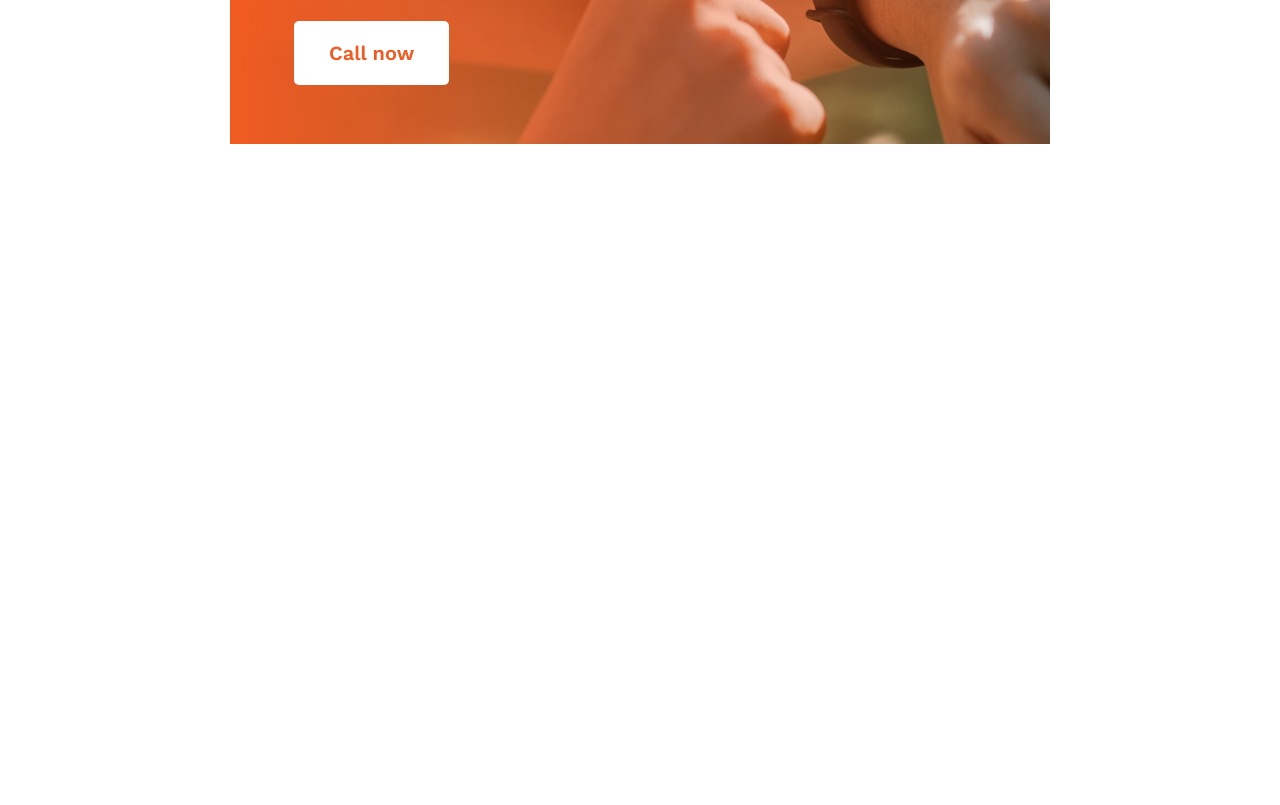
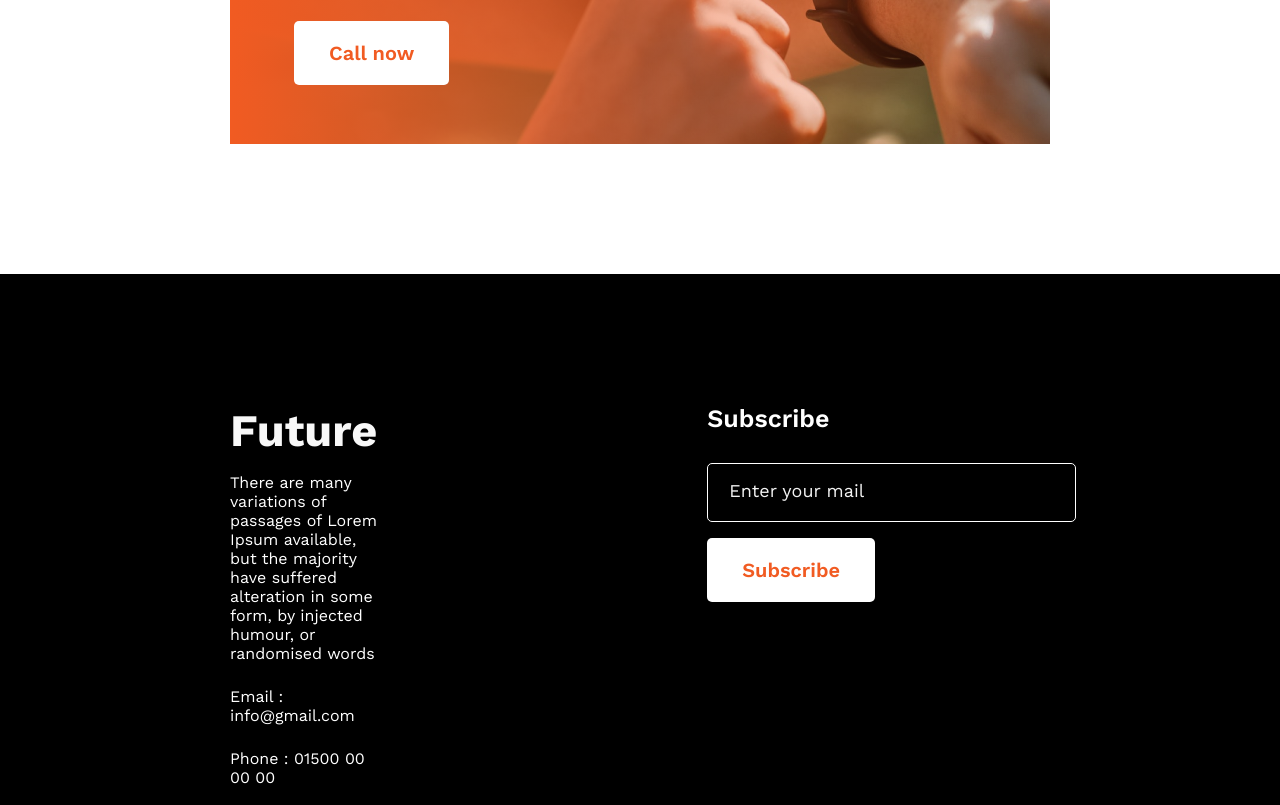
Before and after one commit to nisakib07/new-year-new-me-practice, a plain HTML site: page index.html in a window 1280 px wide. Shown: the part 2269-3074 px from the top of the page. Before the commit the page ends 2543 px from the top, so only its background shows below. Drawn offline with nearby package versions, Linux system fonts and the light colour scheme.

Commit message:
project done

```diff
--- a/CSS/style.css
+++ b/CSS/style.css
@@ -167,3 +167,53 @@
   border: none;
   padding: 20px 35px;
 }
+
+/* footer */
+
+.foot-container {
+  background-color: black;
+  padding: 130px 230px;
+  display: flex;
+  color: white;
+  gap: 330px;
+}
+
+.fut-header {
+  color: #f8f8f8;
+  font-size: 45px;
+  font-weight: 700;
+  margin-bottom: 16px;
+}
+
+.text {
+  color: #fff;
+  font-size: 16px;
+  font-weight: 400;
+  margin-bottom: 24px;
+}
+
+.icons {
+  margin-right: 20px;
+}
+
+.sub-header {
+  color: #fff;
+  font-size: 25px;
+  font-weight: 600;
+  margin-bottom: 30px;
+}
+
+.inpt {
+  width: 325px;
+  padding: 21px;
+  border: 1px solid white;
+  background-color: black;
+  border-radius: 5px;
+  margin-bottom: 16px;
+}
+
+.inpt::placeholder {
+  color: #f3f3f3;
+  font-size: 18px;
+  font-weight: 400;
+}
--- a/index.html
+++ b/index.html
@@ -102,7 +102,7 @@
 
       <section class="positive">
         <h1 class="positive-header">
-          Awlays keep a positive <br />
+          Always keep a positive <br />
           mindset
         </h1>
         <div>
@@ -110,6 +110,42 @@
         </div>
       </section>
     </main>
-    <footer></footer>
+
+    <!-- footer -->
+    <footer>
+      <div class="foot-container">
+        <div class="future">
+          <h2 class="fut-header">Future</h2>
+          <div class="future-text">
+            <p class="text">
+              There are many variations of passages of Lorem Ipsum available,
+              but the majority have suffered alteration in some form, by
+              injected humour, or randomised words
+            </p>
+            <p class="text">Email : info@gmail.com</p>
+            <p class="text">Phone : 01500 00 00 00</p>
+          </div>
+          <div class="foot-icons">
+            <img src="images/icons/fb.png" alt="" class="icons" />
+            <img src="images/icons/twitter.png" alt="" class="icons" />
+            <img src="images/icons/youtube.png" alt="" class="icons" />
+          </div>
+        </div>
+        <div class="subscribe">
+          <h4 class="sub-header">Subscribe</h4>
+          <form>
+            <label for="mail">
+              <input
+                class="inpt"
+                type="email"
+                name=""
+                id="mail"
+                placeholder="Enter your mail" />
+            </label>
+          </form>
+          <button class="positive-btn">Subscribe</button>
+        </div>
+      </div>
+    </footer>
   </body>
 </html>
```
